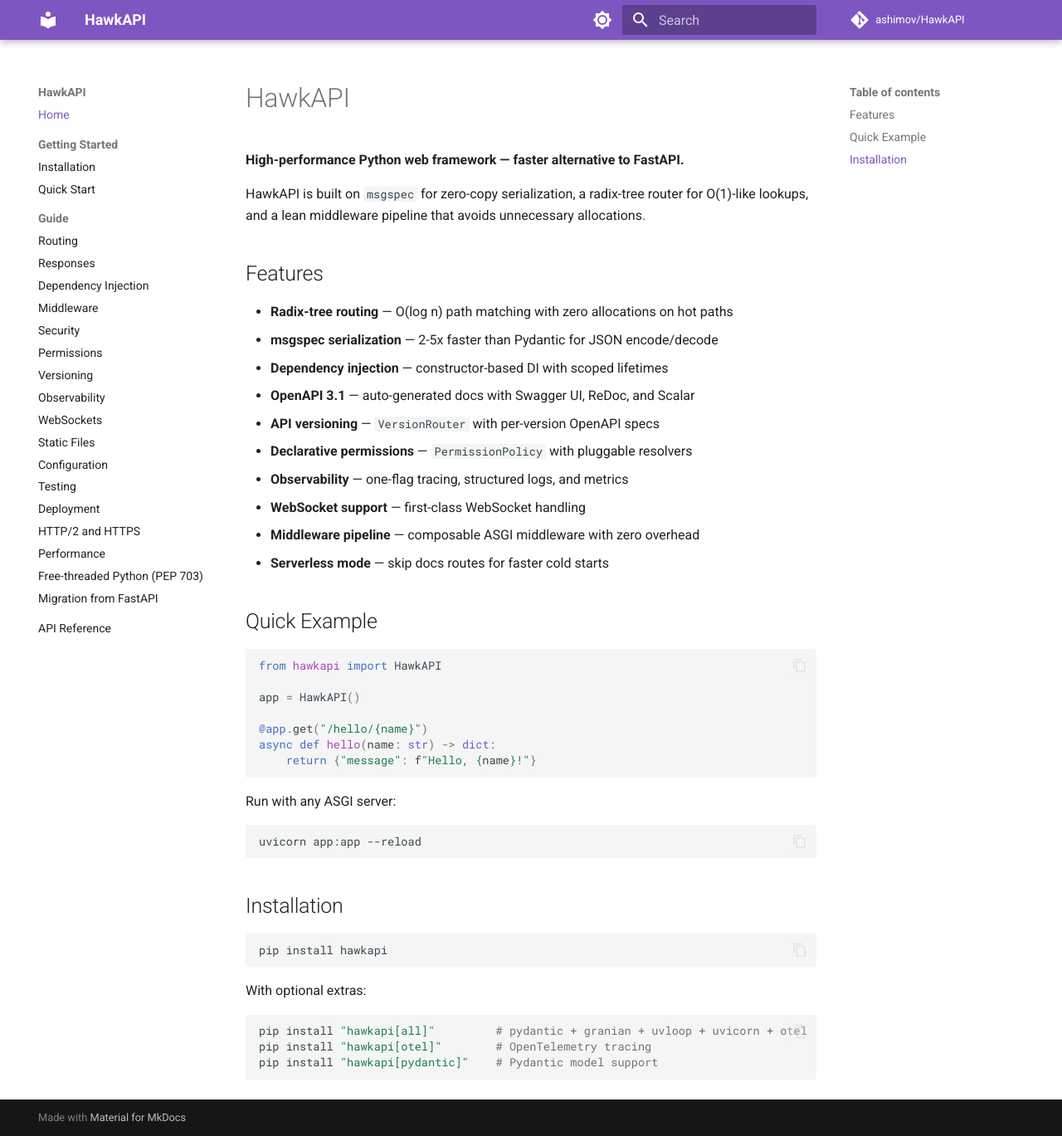
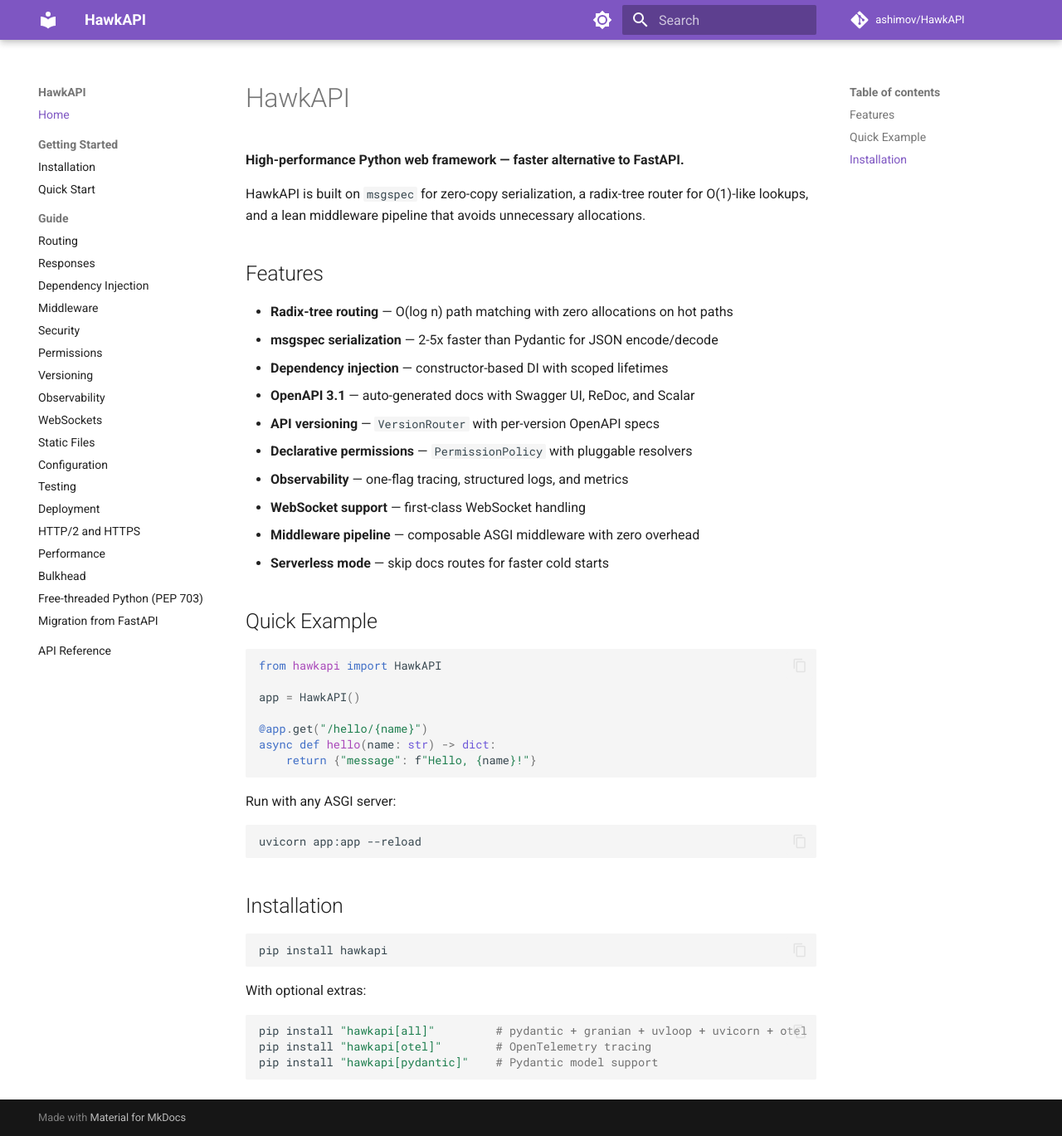
Before and after one commit to ashimov/HawkAPI, an MkDocs documentation site: the page built from docs/index.md, in a window 1280 px wide and 1369 px high. Shown: the whole window at 83% size. Built offline with MkDocs 1.6.1 and Material for MkDocs 9.7.7, drawn with Linux system fonts in a browser that asks for light colours; comment, search, counter and statistics services are not loaded.

Commit message:
docs(nav): link Bulkhead guide under Guide section

```diff
--- a/mkdocs.yml
+++ b/mkdocs.yml
@@ -49,6 +49,7 @@
       - Deployment: guide/deployment.md
       - HTTP/2 and HTTPS: guide/http2.md
       - Performance: guide/performance.md
+      - Bulkhead: guide/bulkhead.md
       - Free-threaded Python (PEP 703): guide/free-threaded.md
       - Migration from FastAPI: guide/migration-from-fastapi.md
   - API Reference: api/index.md
```
